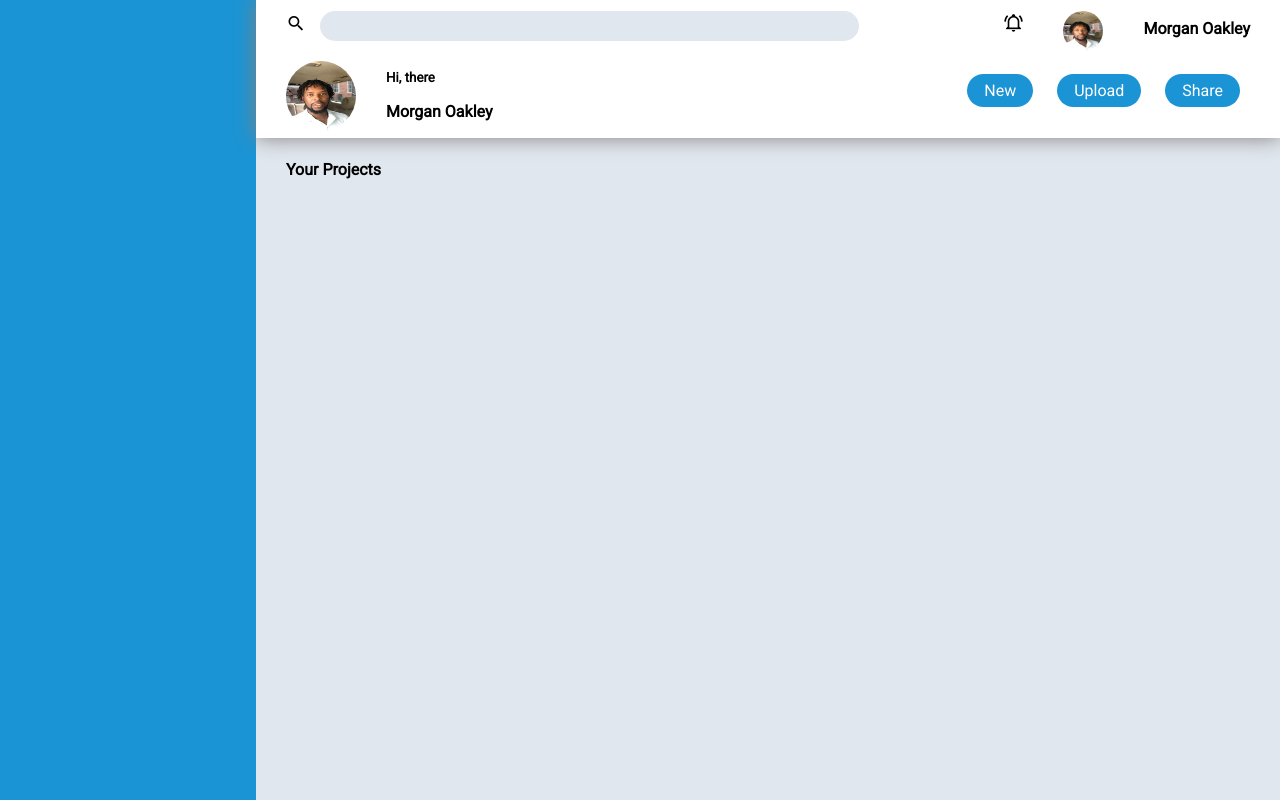
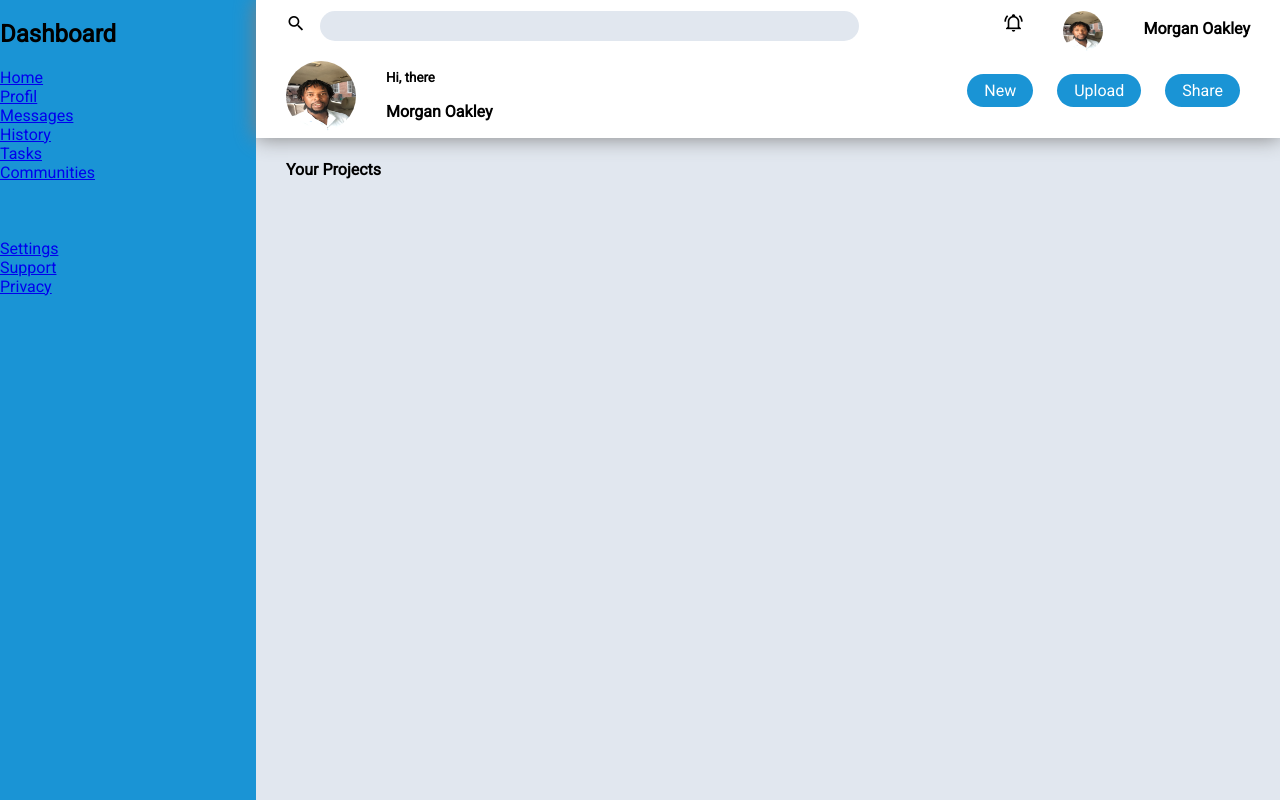
Before and after one commit to alexissengangabo07/dashboard-project, a plain HTML site: page index.html in a window 1280 px wide. Drawn offline with Linux system fonts and the light colour scheme.

Commit message:
Update index.html

```diff
--- a/index.html
+++ b/index.html
@@ -14,8 +14,20 @@
 
 <body>
     <div class="main">
-        <aside id="sidebar">
+         <div  id="sidebar">
+         <nav>
+                <div><h1><img src="" alt="">Dashboard</h1></div>
+                <div><a href="#"><img src="" alt="">Home</a></div>
+                <div><a href="#"><img src="" alt="">Profil</a></div>
+                <div><a href="#"><img src="" alt="">Messages</a></div>
+                <div><a href="#"><img src="" alt="">History</a></div>
+                <div><a href="#"><img src="" alt="">Tasks</a></div>
+                <div><a href="#"><img src="" alt="">Communities</a></div><br><br><br>
+                <div><a href="#"><img src="" alt="">Settings</a></div>
+                <div><a href="#"><img src="" alt="">Support</a></div>
+                <div><a href="#"><img src="" alt="">Privacy</a></div>
 
+            </div>
         </aside>
         <div id="container">
             <nav class="nav-bar">
```
